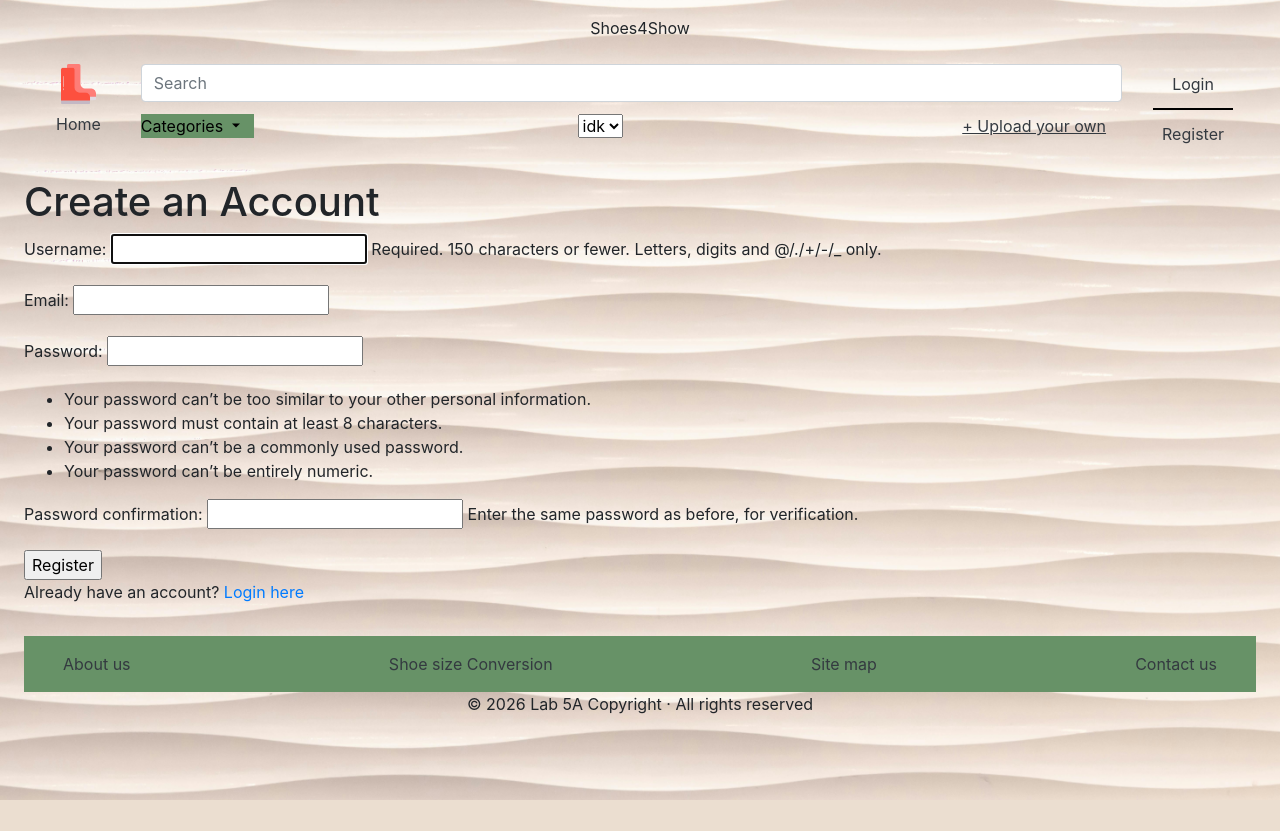
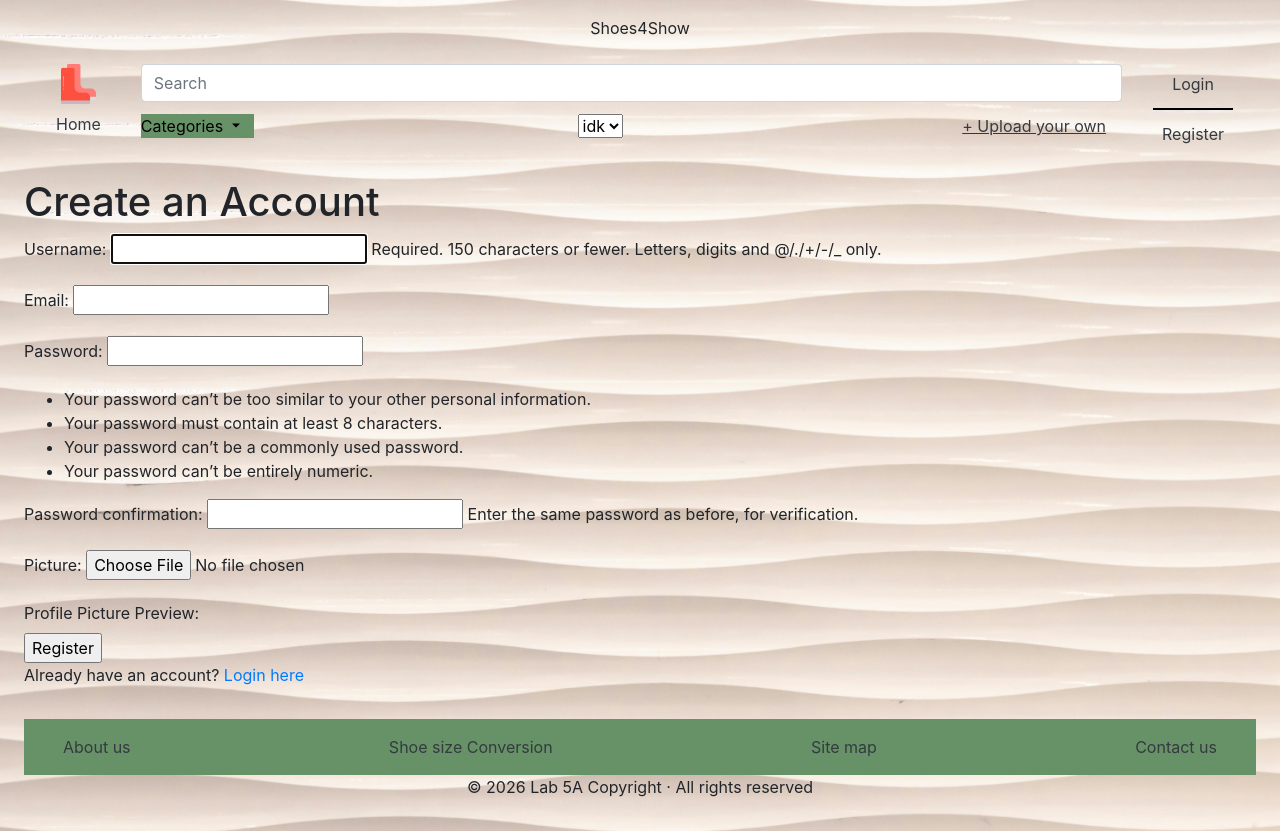
Before and after one commit to flapjack12/shoes4show, a Django app: page /register/ in a window 1280 px wide. Before the commit the page ends 800 px from the top, so only its background shows below. Run offline with Django 5.2, Linux system fonts and the light colour scheme; some libraries are stand-ins or nearby versions.

Commit message:
register user media-upload image

```diff
--- a/shoes4show/forms.py
+++ b/shoes4show/forms.py
@@ -51,4 +51,4 @@ class UserForm(UserCreationForm):
 class UserProfileForm(forms.ModelForm):
     class Meta:
         model = UserProfile
-        fields = ()
+        fields = ("picture",)
--- a/shoes4show/models.py
+++ b/shoes4show/models.py
@@ -3,6 +3,7 @@ from django.template.defaultfilters import slugify
 from django.contrib.auth.models import User
 from django.core.validators import MinValueValidator
 from django.core.validators import MaxLengthValidator
+import os
 
 class Item(models.Model):
     NAME_MAX_LENGTH = 128
@@ -52,14 +53,21 @@ class Review(models.Model):
 
 
 def user_directory_path(instance,filename):
-    return f'{instance.user.username}/profilepic/{filename}'
+    extension = filename.split('.')[-1]
+    return f'{instance.user.username}/profilepic/profile.{extension}'
 
 
 
 class UserProfile(models.Model):
     user = models.OneToOneField(User, on_delete=models.CASCADE)
     website = models.URLField(blank=True)
-    picture = models.ImageField(upload_to=user_directory_path, blank=True)
+    picture = models.ImageField(upload_to=user_directory_path, blank=True, null=True)
 
     def __str__(self):
         return self.user.username
+
+    def delete(self,*args, **kwargs):
+        if self.picture and self.picture.path:
+            if os.path.isfile(self.picture.path):
+                os.remove(self.picture.path)
+        super().delete(*args, **kwargs)
--- a/shoes4show/urls.py
+++ b/shoes4show/urls.py
@@ -9,6 +9,7 @@ urlpatterns = [
     path('add_listing/', views.add_listing, name='add_listing'),
     path('register/', views.register, name='register'),
     path('login/', views.user_login, name='login'),
+    path('account/', views.account, name='account'),
     path('restricted/', views.restricted, name='restricted'),
     path('logout/', views.user_logout, name='logout'),
     path('search/', views.search, name='search'),
--- a/templates/shoes4show/register.html
+++ b/templates/shoes4show/register.html
@@ -11,6 +11,11 @@ Register
     {% csrf_token %}
     {{ user_form.as_p }}
     {{ profile_form.as_p }}
+
+    <div style="margin-top: 15px;">
+        <label>Profile Picture Preview:</label><br>
+        <img id="preview" style="width: 96px; height: 96px; object-fit: cover; display:none;">
+    </div>
     <input type="submit" value="Register">
 </form>
 
@@ -18,4 +23,22 @@ Register
     Already have an account?
     <a href="{% url 'shoes4show:login' %}">Login here</a>
 </p>
+
+<script>
+    const fileInput = document.querySelector('input[type="file"]');
+    const preview = document.getElementById('preview');
+
+    if (fileInput){
+        fileInput.addEventListener('change', function (event) {
+            const file = event.target.files[0];
+            if (file){
+                preview.src = URL.createObjectURL(file);
+                preview.style.display = 'inline-block';
+            }else{
+                preview.src = '';
+                preview.style.display = 'none';
+            }
+        });
+    }
+</script>
 {% endblock %}
```
